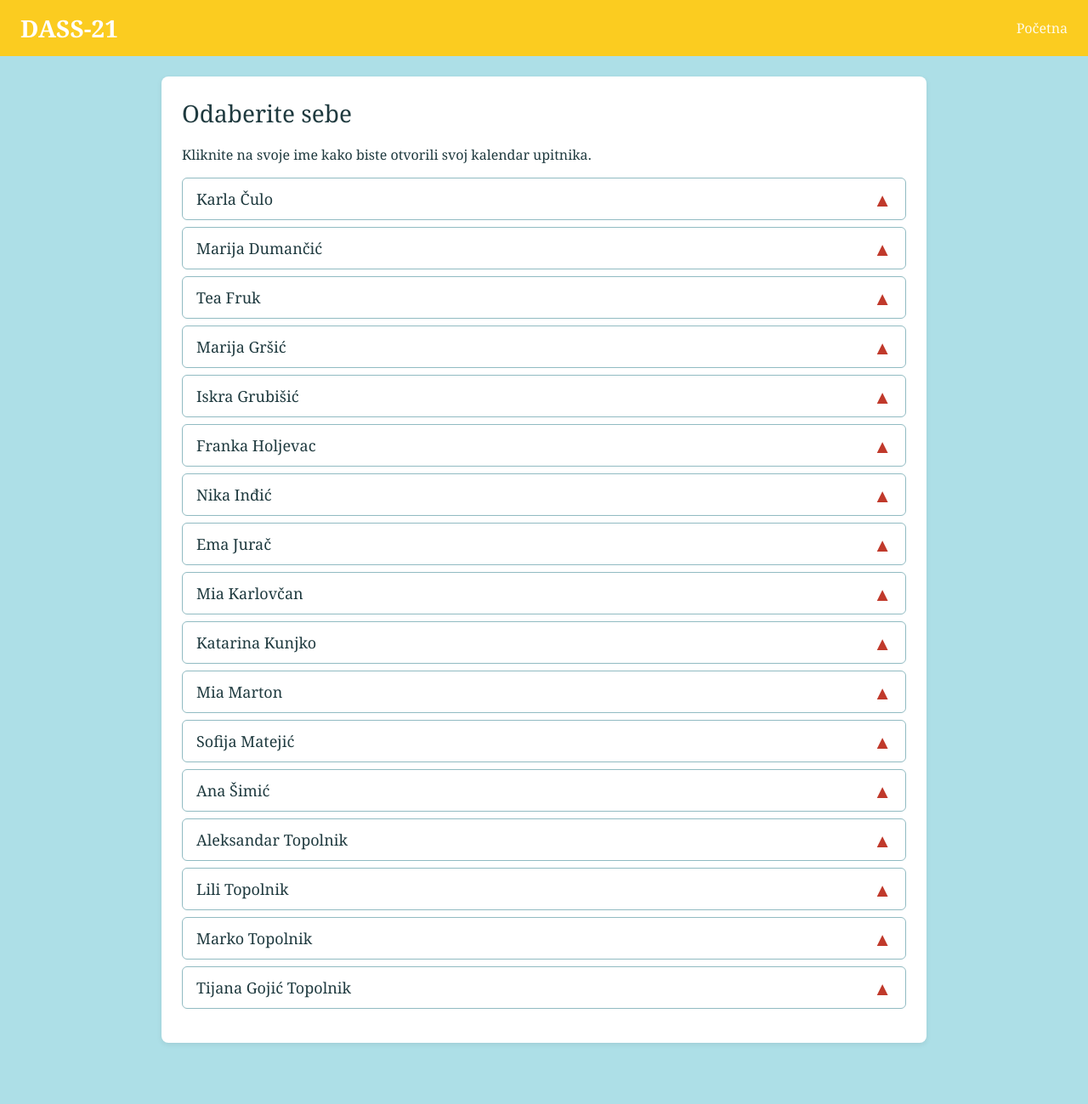
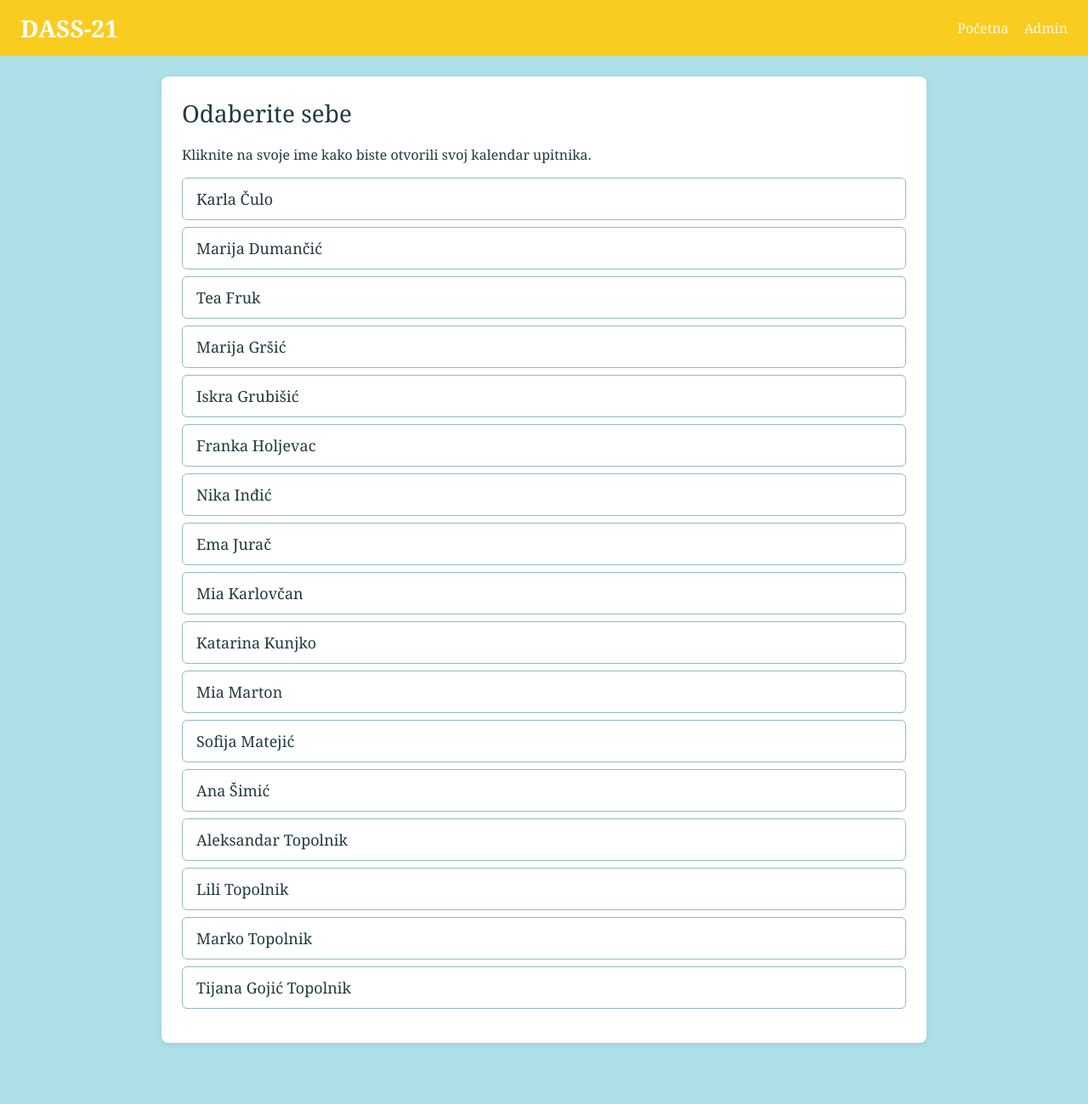
Before and after one commit to mtopolnik/dass21, a Django app: page / in a window 1280 px wide. Shown: the whole page at 85% size. Run offline with Django 5.2, Linux system fonts and the light colour scheme; data that the repository does not hold is empty.

Commit message:
Add password-protected admin section listing participants by progress
Status marks (green check, red triangle) move from the public home
page to the admin page, which links each name to the results view.

Co-Authored-By: Claude Opus 4.7 (1M context) <noreply@anthropic.com>

```diff
--- a/survey/templates/survey/base.html
+++ b/survey/templates/survey/base.html
@@ -32,6 +32,7 @@
       opacity: 0.9;
     }
     nav.topbar .home-link:hover { opacity: 1; }
+    nav.topbar .nav-links { display: flex; gap: 18px; align-items: center; }
     .container {
       max-width: 900px;
       margin: 24px auto;
@@ -145,7 +146,10 @@
 <body>
   <nav class="topbar">
     <a class="brand" href="{% url 'home' %}">DASS-21</a>
-    <a class="home-link" href="{% url 'home' %}">Početna</a>
+    <div class="nav-links">
+      <a class="home-link" href="{% url 'home' %}">Početna</a>
+      <a class="home-link" href="{% if request.session.is_admin %}{% url 'admin_home' %}{% else %}{% url 'admin_login' %}{% endif %}">Admin</a>
+    </div>
   </nav>
   <div class="container">
     {% block content %}{% endblock %}
--- a/survey/templates/survey/home.html
+++ b/survey/templates/survey/home.html
@@ -6,11 +6,7 @@
     <p>Kliknite na svoje ime kako biste otvorili svoj kalendar upitnika.</p>
     <ul class="people-list">
       {% for person in people %}
-        <li><a href="{% url 'calendar' person.name %}">
-          <span class="person-name">{{ person.name }}</span>
-          {% if person.caught_up %}<span class="caught-up" title="Sve ispunjeno">&#10004;</span>
-          {% elif person.behind %}<span class="behind" title="Nedostaje upitnik">&#9650;</span>{% endif %}
-        </a></li>
+        <li><a href="{% url 'calendar' person.name %}">{{ person.name }}</a></li>
       {% endfor %}
     </ul>
   </div>
--- a/survey/urls.py
+++ b/survey/urls.py
@@ -4,6 +4,9 @@ from . import views
 
 urlpatterns = [
     path("", views.home, name="home"),
+    path("admin-login/", views.admin_login, name="admin_login"),
+    path("admin-logout/", views.admin_logout, name="admin_logout"),
+    path("admin-home/", views.admin_home, name="admin_home"),
     path("export.csv", views.export_csv, name="export_csv"),
     path("p/<str:person>/", views.calendar, name="calendar"),
     path("p/<str:person>/results/", views.results, name="results"),
--- a/survey/views.py
+++ b/survey/views.py
@@ -1,6 +1,7 @@
 import csv
 from datetime import datetime, timedelta
 
+from django.contrib.auth.hashers import check_password
 from django.http import Http404, HttpResponse
 from django.shortcuts import redirect, render
 from django.urls import reverse
@@ -14,6 +15,11 @@ from .data import (
     questions_for,
 )
 from .models import Pressure, Response
+
+ADMIN_PASSWORD_HASH = (
+    "pbkdf2_sha256$1200000$yDHvukkVmMM3nNQoHCXFbN$"
+    "CLe8/VZ+jmNGO/skKwRo0cr2bmLcyZzmAzx41nW8+Fc="
+)
 
 
 def _experiment_dates():
@@ -36,6 +42,10 @@ def _parse_date(date_str):
 
 
 def home(request):
+    return render(request, "survey/home.html", {"people": PEOPLE})
+
+
+def _people_with_status():
     today = timezone.localdate()
     dates = _experiment_dates()
     past_dates = [d for d in dates if d < today]
@@ -51,7 +61,31 @@ def home(request):
         caught_up = bool(required_dates) and all(d in f for d in required_dates)
         behind = any(d not in f for d in past_dates)
         people.append({**p, "caught_up": caught_up, "behind": behind})
-    return render(request, "survey/home.html", {"people": people})
+    return people
+
+
+def admin_login(request):
+    if request.session.get("is_admin"):
+        return redirect(reverse("admin_home"))
+    error = None
+    if request.method == "POST":
+        password = request.POST.get("password", "")
+        if check_password(password, ADMIN_PASSWORD_HASH):
+            request.session["is_admin"] = True
+            return redirect(reverse("admin_home"))
+        error = "Neispravna lozinka."
+    return render(request, "survey/admin_login.html", {"error": error})
+
+
+def admin_home(request):
+    if not request.session.get("is_admin"):
+        return redirect(reverse("admin_login"))
+    return render(request, "survey/admin_home.html", {"people": _people_with_status()})
+
+
+def admin_logout(request):
+    request.session.pop("is_admin", None)
+    return redirect(reverse("home"))
 
 
 def calendar(request, person):
```
Also changed, not shown: survey/templates/survey/admin_home.html (added, +20 -0 lines), survey/templates/survey/admin_login.html (added, +18 -0 lines).
